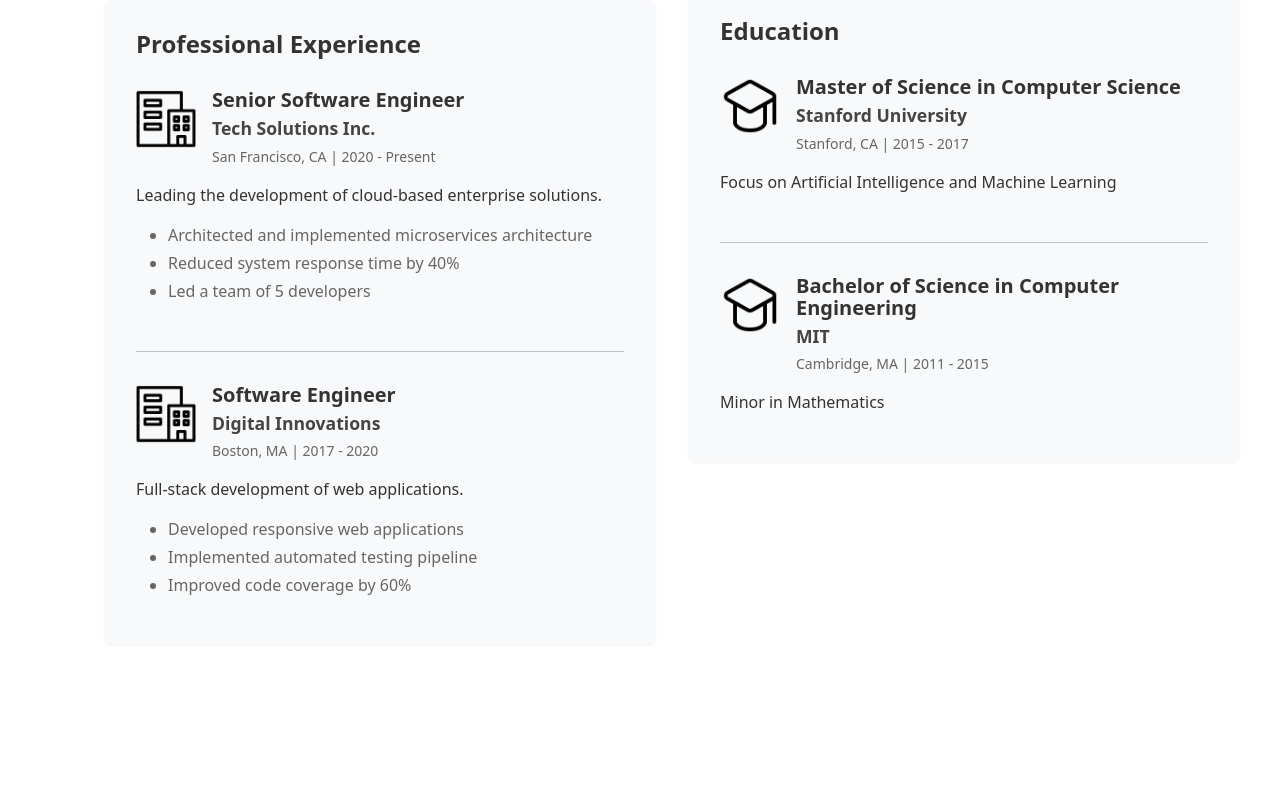
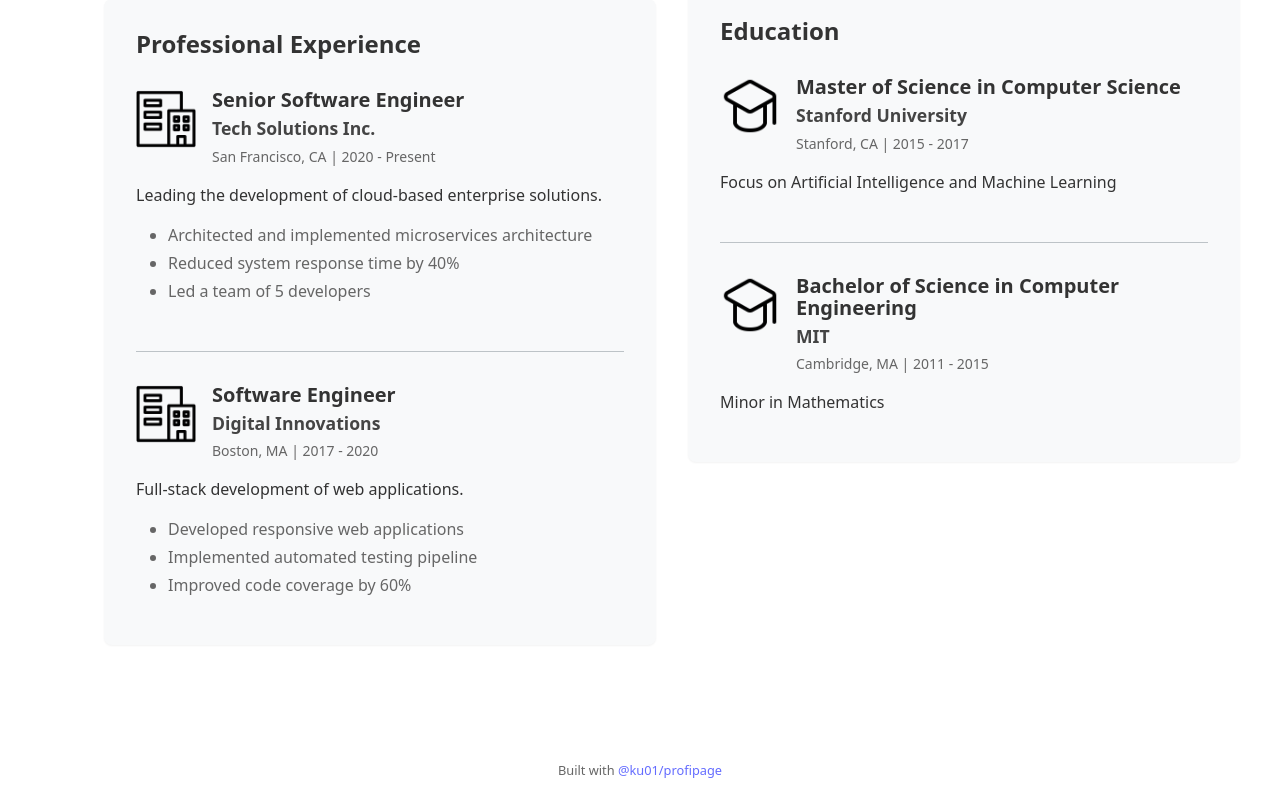
Before and after one commit to ku01/profipage, a React (Vite) app: page / in a window 1280 px wide. Shown: the part 863-1663 px from the top of the page. Before the commit the page ends 1604 px from the top, so only its background shows below. Built offline with nearby package versions, Linux system fonts and the light colour scheme.

Commit message:
Add the note about GitHub project

```diff
--- a/index.html
+++ b/index.html
@@ -38,5 +38,8 @@
     <noscript>
       <p>Please enable JavaScript to view this website.</p>
     </noscript>
+    <div class="attribution">
+      Built with <a href="https://github.com/ku01/profipage" target="_blank" rel="noopener noreferrer">@ku01/profipage</a>
+    </div>
   </body>
 </html>
--- a/src/index.css
+++ b/src/index.css
@@ -144,3 +144,16 @@ button:focus-visible {
     font-size: 0.9em;
   }
 }
+
+.attribution {
+  text-align: center;
+  padding: 20px;
+  font-size: 0.8em;
+  color: #666;
+}
+
+@media print {
+  .attribution {
+    display: none;
+  }
+}
```
